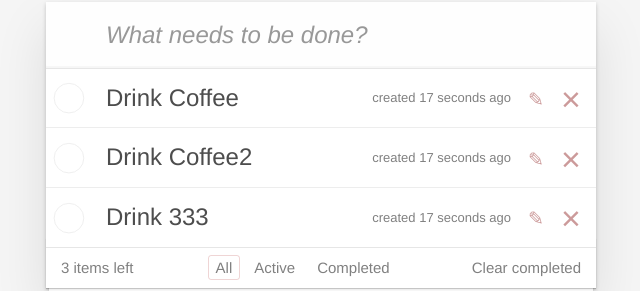
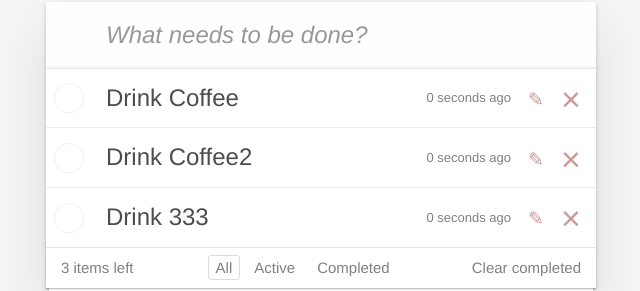
Before and after one commit to SayFu11a/todoApp, a React (Vite) app: page / in a window 1280 px wide. Shown: the part 128-419 px from the top of the page, without its empty margins (319-959 px from the left). Built offline with nearby package versions, Linux system fonts and the light colour scheme.

Commit message:
Refactoring and verification

```diff
--- a/package.json
+++ b/package.json
@@ -10,6 +10,8 @@
     "preview": "vite preview"
   },
   "dependencies": {
+    "date-fns": "^4.1.0",
+    "prop-types": "^15.8.1",
     "react": "^19.0.0",
     "react-dom": "^19.0.0"
   },
--- a/src/components/App/index.jsx
+++ b/src/components/App/index.jsx
@@ -25,17 +25,20 @@ export default class App extends Component {
         })
     }
 
+
     createTodoItem(label) {
         return {
             label: label,
-            time: 'created 17 seconds ago',
+            createdDate: new Date(),
             complited: false,
             id: this.maxId++
         }
     }
 
     addItem = (text) => {
+        if(text !== '') {
             this.setState(({ todosArr }) => {
+
                 const newItem = this.createTodoItem(text)
                 const newTodosArr = [...todosArr, newItem]
 
@@ -43,6 +46,7 @@ export default class App extends Component {
                     todosArr: newTodosArr
                 }
             })
+        }
     }
 
     deleteItem = (id) => {
@@ -82,8 +86,6 @@ export default class App extends Component {
         ]
     }
 
-
-
     onToggleDone = (id) => {
         this.setState(({ todosArr }) => {
             return {
@@ -101,7 +103,7 @@ export default class App extends Component {
                         todosArr={ this.state.todosArr }
                         onDeleted={ this.deleteItem }
                         onToggleDone={ this.onToggleDone }
-                        filterPos={ this.state.filterPosition }
+                        filterPos = { this.state.filterPosition }
                     />
                     <Footer
                         todosArr={ this.state.todosArr }
--- a/src/components/Task/index.jsx
+++ b/src/components/Task/index.jsx
@@ -1,11 +1,42 @@
 import { Component } from "react"
+import { formatDistanceStrict } from "date-fns";
+
+import PropTypes from "prop-types";
+
 
 export default class Task extends Component {
 
+    static defaultProps = {
+        label: '(без заголовка)',
+        // onDeleted: () => console.log('нету функции удаления')
+    }
+
+
+    static propTypes = {
+        label: PropTypes.number,
+        onDeleted: PropTypes.func,
+        complited: PropTypes.bool,
+        onToggleDone: PropTypes.func,
+        createdDate: PropTypes.instanceOf(Date),
+    }
+
     render () {
-        const { label, time,
-            onDeleted, complited,
-            onToggleDone } = this.props
+
+        const customPropTypes = ( propName, propsValue, type ) => {
+            if (typeof propsValue !== type) {
+                throw new Error(`Invalid prop types: ${propName} and ${propsValue} must be ${type}.`);
+            }
+        }
+
+        const {
+            label,
+            onDeleted,
+            complited,
+            onToggleDone,
+            createdDate
+        } = this.props;
+
+        customPropTypes('label', label, 'string')
 
         return (
             <li className={ complited ? 'completed' : ''}>
@@ -18,7 +49,9 @@ export default class Task extends Component {
             />
             <label onClick={ onToggleDone } >
                 <span className="description">{label}</span>
-                <span className="created">{time}</span>
+                <span className="created">
+                    { formatDistanceStrict(createdDate, new Date(), { addSuffix: true }) }
+                </span>
             </label>
             <button className="icon icon-edit"></button>
             <button
--- a/src/components/TaskList/index.jsx
+++ b/src/components/TaskList/index.jsx
@@ -1,6 +1,7 @@
 import Task from '../Task'
+import  './TaskList.css'
+import PropTypes from "prop-types";
 
-import  './TaskList.css'
 
 const TaskList = ({ todosArr, onDeleted, onToggleDone, filterPos }) => {
 
@@ -24,6 +25,7 @@ const TaskList = ({ todosArr, onDeleted, onToggleDone, filterPos }) => {
             <Task
                 key={id}
                 { ...itemProps }
+                createdDate={item.createdDate}
                 onDeleted={ () => onDeleted(id) }
                 onToggleDone={ () => onToggleDone(id) }
             />
@@ -43,4 +45,15 @@ const TaskList = ({ todosArr, onDeleted, onToggleDone, filterPos }) => {
     )
 }
 
+TaskList.defaultProps= {
+    onDeleted: () => {}
+}
+
+TaskList.propTypes = {
+    onDeleted: PropTypes.func,
+    todosArr: PropTypes.arrayOf(PropTypes.object),
+    onToggleDone: PropTypes.func,
+    filterPos: PropTypes.number,
+};
+
 export default TaskList
```
Also changed, not shown: 1 other file (tests, documents, lock files or other folders). Lines whose indentation alone changed are shown as unchanged.
